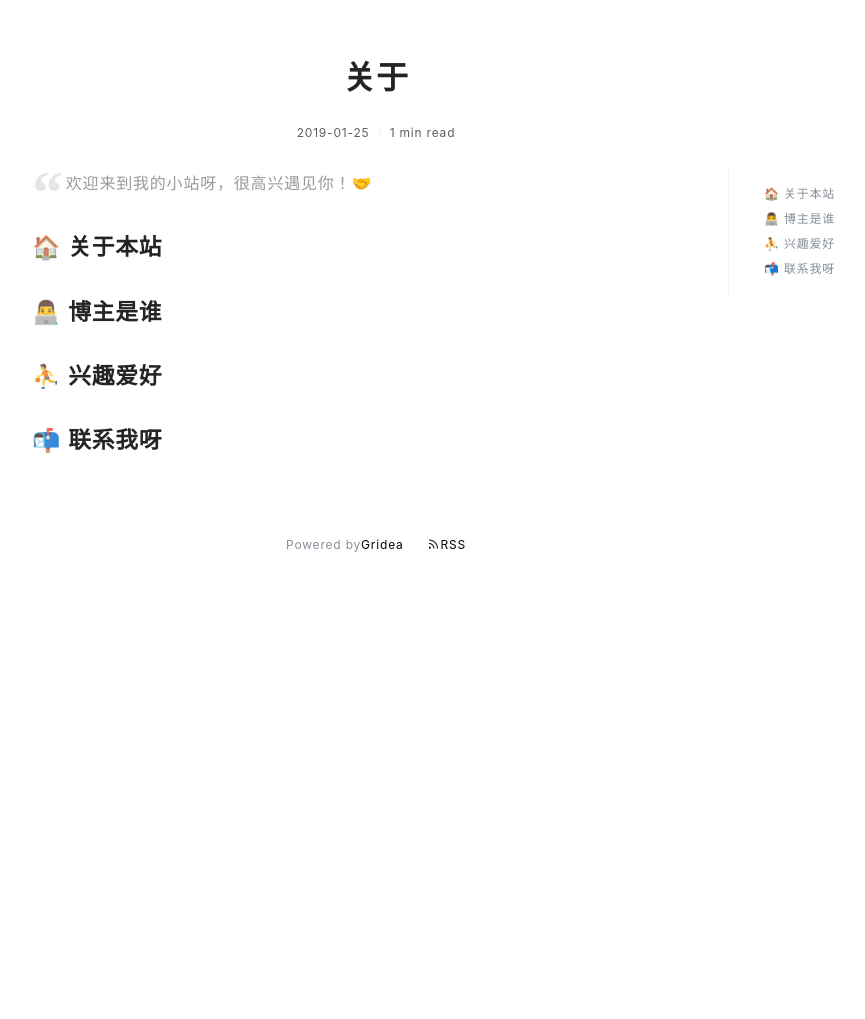
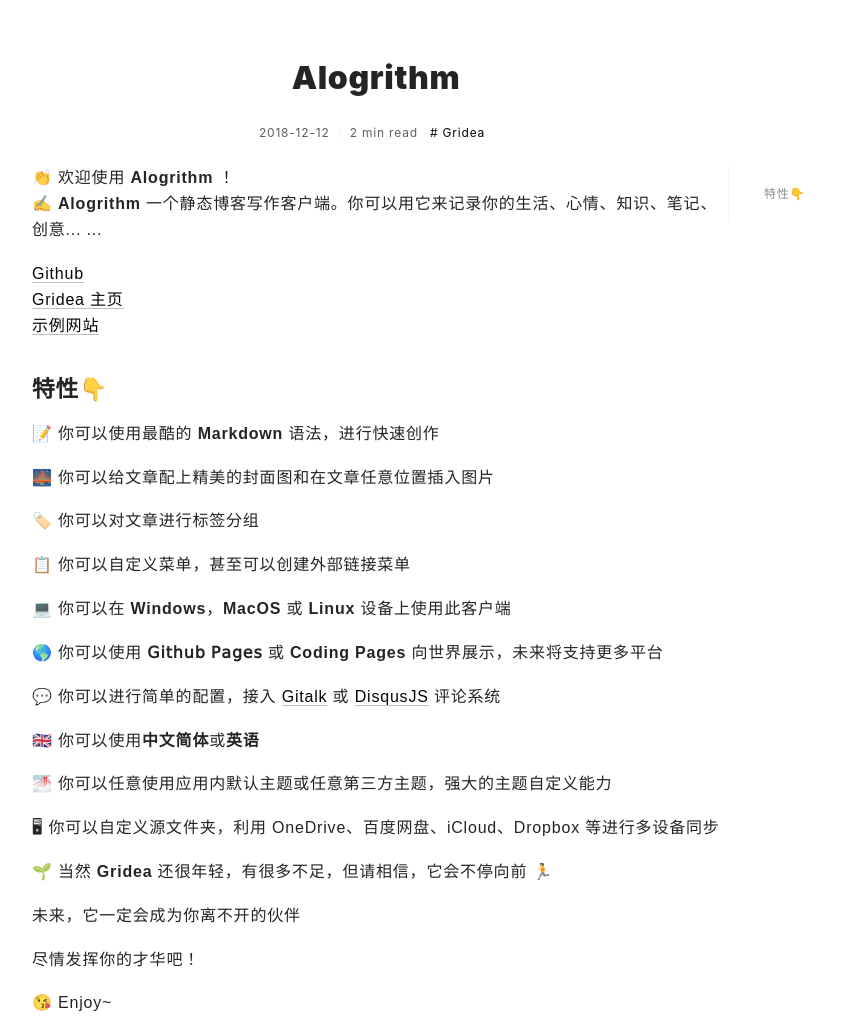
Before and after one commit to BigOrangcat/BigOrangcat.github.io, a plain HTML site: page post/alogrithm/index.html in a window 1280 px wide. Shown: the part 420-1439 px from the top of the page, without its empty margins (264-1129 px from the left). Before the commit the page ends 1013 px from the top, so only its background shows below. Drawn offline with nearby package versions, Linux system fonts and the light colour scheme; a web font is replaced by a local one.

Commit message:
update from gridea: 2021-02-28 17:24:06

```diff
--- a/archives/index.html
+++ b/archives/index.html
@@ -3,7 +3,7 @@
     <meta charset="utf-8" />
 <meta name="viewport" content="width=device-width, initial-scale=1" />
 <title>Alogrithm</title>
-<link rel="shortcut icon" href="https://BigOrangcat.github.io/favicon.ico?v=1614504116061">
+<link rel="shortcut icon" href="https://BigOrangcat.github.io/favicon.ico?v=1614504237687">
 <link href="https://cdn.jsdelivr.net/npm/remixicon@2.3.0/fonts/remixicon.css" rel="stylesheet">
 <link rel="stylesheet" href="https://BigOrangcat.github.io/styles/main.css">
 <link rel="alternate" type="application/atom+xml" title="Alogrithm - Atom Feed" href="https://BigOrangcat.github.io/atom.xml">
@@ -18,7 +18,7 @@
       <div class="main-content">
         <div class="site-header">
   <a href="https://BigOrangcat.github.io">
-  <img class="avatar" src="https://BigOrangcat.github.io/images/avatar.png?v=1614504116061" alt="">
+  <img class="avatar" src="https://BigOrangcat.github.io/images/avatar.png?v=1614504237687" alt="">
   </a>
   <h1 class="site-title">
     Alogrithm
@@ -92,7 +92,7 @@
 
 
 
-        <a href="https://BigOrangcat.github.io/post/hello-gridea/" class="post">
+        <a href="https://BigOrangcat.github.io/post/alogrithm/" class="post">
           <h2 class="post-title">
             Alogrithm
           </h2>
--- a/post/about/index.html
+++ b/post/alogrithm/index.html
@@ -2,24 +2,24 @@
   <head>
     <meta charset="utf-8" />
 <meta name="viewport" content="width=device-width, initial-scale=1" />
-<title>关于 | Alogrithm</title>
-<link rel="shortcut icon" href="https://BigOrangcat.github.io/favicon.ico?v=1614504116061">
+<title>Alogrithm | Alogrithm</title>
+<link rel="shortcut icon" href="https://BigOrangcat.github.io/favicon.ico?v=1614504237687">
 <link href="https://cdn.jsdelivr.net/npm/remixicon@2.3.0/fonts/remixicon.css" rel="stylesheet">
 <link rel="stylesheet" href="https://BigOrangcat.github.io/styles/main.css">
-<link rel="alternate" type="application/atom+xml" title="关于 | Alogrithm - Atom Feed" href="https://BigOrangcat.github.io/atom.xml">
+<link rel="alternate" type="application/atom+xml" title="Alogrithm | Alogrithm - Atom Feed" href="https://BigOrangcat.github.io/atom.xml">
 <link rel="stylesheet" href="https://fonts.googleapis.com/css?family=Droid+Serif:400,700">
 
 
 
-    <meta name="description" content="
-欢迎来到我的小站呀，很高兴遇见你！🤝
+    <meta name="description" content="👏  欢迎使用 Alogrithm ！
+✍️  Alogrithm 一个静态博客写作客户端。你可以用它来记录你的生活、心情、知识、笔记、创意... ...
 
-🏠 关于本站
-👨‍💻 博主是谁
-⛹ 兴趣爱好
-📬 联系我呀
-..." />
-    <meta name="keywords" content="" />
+Github
+Gridea 主页
+示例网站
+特性👇
+📝  你可以使用最酷的 ..." />
+    <meta name="keywords" content="Gridea" />
     <link rel="stylesheet" href="https://cdnjs.cloudflare.com/ajax/libs/KaTeX/0.10.0/katex.min.css">
     <script src="https://cdn.bootcss.com/highlight.js/9.12.0/highlight.min.js"></script>
   </head>
@@ -28,7 +28,7 @@
       <div class="main-content">
         <div class="site-header">
   <a href="https://BigOrangcat.github.io">
-  <img class="avatar" src="https://BigOrangcat.github.io/images/avatar.png?v=1614504116061" alt="">
+  <img class="avatar" src="https://BigOrangcat.github.io/images/avatar.png?v=1614504237687" alt="">
   </a>
   <h1 class="site-title">
     Alogrithm
@@ -81,37 +81,52 @@
         <div class="post-detail">
           <article class="post">
             <h2 class="post-title">
-              关于
+              Alogrithm
             </h2>
             <div class="post-info">
               <span>
-                2019-01-25
+                2018-12-12
               </span>
               <span>
-                1 min read
+                2 min read
               </span>
+
+                <a href="https://BigOrangcat.github.io/tag/ASoEwIgLC/" class="post-tag">
+                  # Gridea
+                </a>
 
             </div>
 
             <div class="post-content-wrapper">
               <div class="post-content">
-                <blockquote>
-<p>欢迎来到我的小站呀，很高兴遇见你！🤝</p>
-</blockquote>
-<h2 id="关于本站">🏠 关于本站</h2>
-<h2 id="博主是谁">👨‍💻 博主是谁</h2>
-<h2 id="兴趣爱好">⛹ 兴趣爱好</h2>
-<h2 id="联系我呀">📬 联系我呀</h2>
+                <p>👏  欢迎使用 <strong>Alogrithm</strong> ！<br>
+✍️  <strong>Alogrithm</strong> 一个静态博客写作客户端。你可以用它来记录你的生活、心情、知识、笔记、创意... ...</p>
+<!-- more -->
+<p><a href="https://github.com/getgridea/gridea">Github</a><br>
+<a href="https://gridea.dev/">Gridea 主页</a><br>
+<a href="http://fehey.com/">示例网站</a></p>
+<h2 id="特性">特性👇</h2>
+<p>📝  你可以使用最酷的 <strong>Markdown</strong> 语法，进行快速创作</p>
+<p>🌉  你可以给文章配上精美的封面图和在文章任意位置插入图片</p>
+<p>🏷️  你可以对文章进行标签分组</p>
+<p>📋  你可以自定义菜单，甚至可以创建外部链接菜单</p>
+<p>💻  你可以在 <strong>Windows</strong>，<strong>MacOS</strong> 或 <strong>Linux</strong> 设备上使用此客户端</p>
+<p>🌎  你可以使用 <strong>𝖦𝗂𝗍𝗁𝗎𝖻 𝖯𝖺𝗀𝖾𝗌</strong> 或 <strong>Coding Pages</strong> 向世界展示，未来将支持更多平台</p>
+<p>💬  你可以进行简单的配置，接入 <a href="https://github.com/gitalk/gitalk">Gitalk</a> 或 <a href="https://github.com/SukkaW/DisqusJS">DisqusJS</a> 评论系统</p>
+<p>🇬🇧  你可以使用<strong>中文简体</strong>或<strong>英语</strong></p>
+<p>🌁  你可以任意使用应用内默认主题或任意第三方主题，强大的主题自定义能力</p>
+<p>🖥  你可以自定义源文件夹，利用 OneDrive、百度网盘、iCloud、Dropbox 等进行多设备同步</p>
+<p>🌱 当然 <strong>Gridea</strong> 还很年轻，有很多不足，但请相信，它会不停向前 🏃</p>
+<p>未来，它一定会成为你离不开的伙伴</p>
+<p>尽情发挥你的才华吧！</p>
+<p>😘 Enjoy~</p>
 
               </div>
               <div class="toc-container">
                 <ul class="markdownIt-TOC">
 <li>
 <ul>
-<li><a href="#%E5%85%B3%E4%BA%8E%E6%9C%AC%E7%AB%99">🏠 关于本站</a></li>
-<li><a href="#%E5%8D%9A%E4%B8%BB%E6%98%AF%E8%B0%81">👨‍💻 博主是谁</a></li>
-<li><a href="#%E5%85%B4%E8%B6%A3%E7%88%B1%E5%A5%BD">⛹ 兴趣爱好</a></li>
-<li><a href="#%E8%81%94%E7%B3%BB%E6%88%91%E5%91%80">📬 联系我呀</a></li>
+<li><a href="#%E7%89%B9%E6%80%A7">特性👇</a></li>
 </ul>
 </li>
 </ul>
```
Also changed, not shown: atom.xml (+6 -6 lines), index.html (+3 -3 lines), post/hello-mark/index.html (+6 -6 lines), tag/ASoEwIgLC/index.html (+3 -3 lines), tags/index.html (+2 -2 lines), post-images/alogrithm.png (added).
